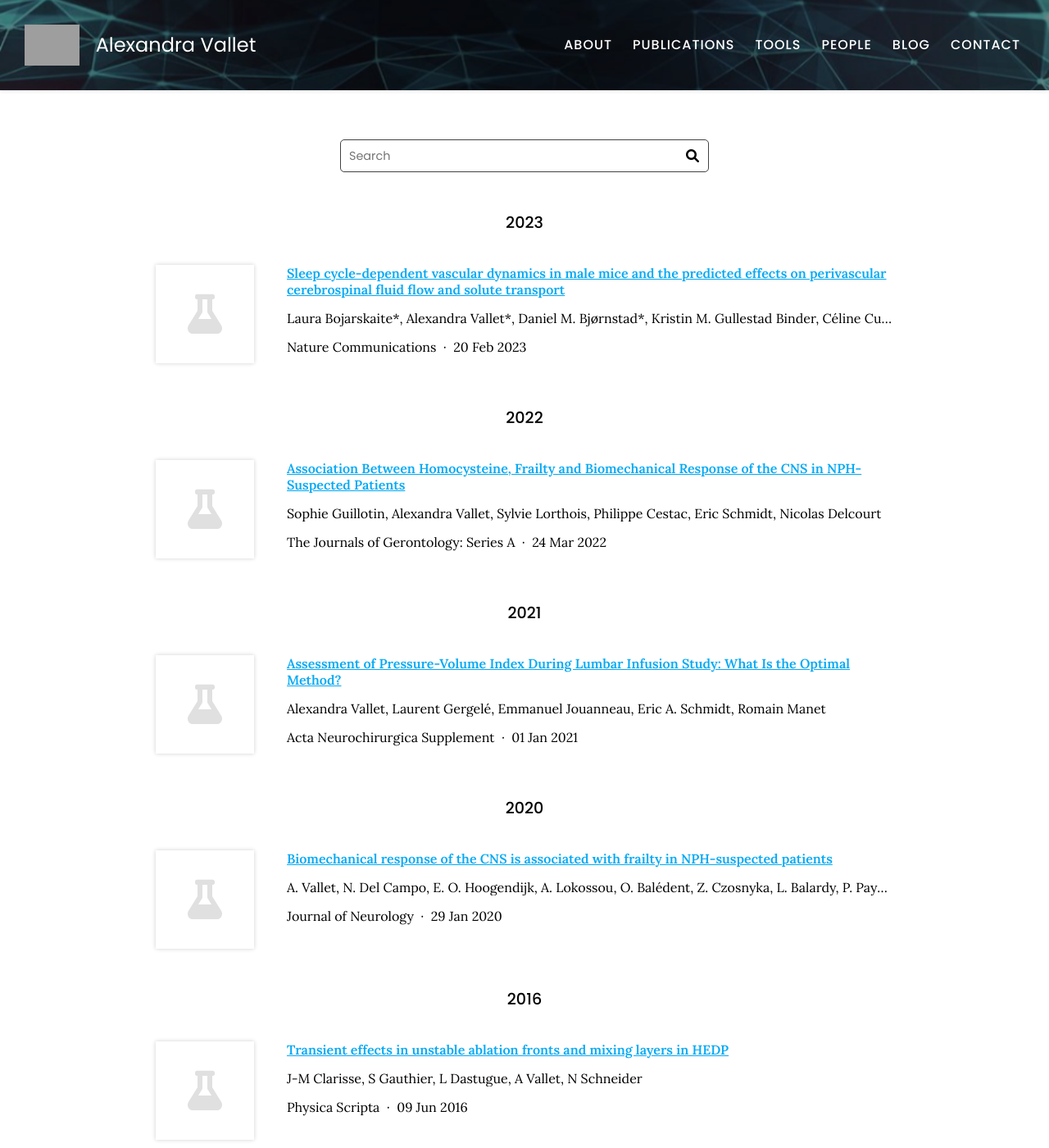
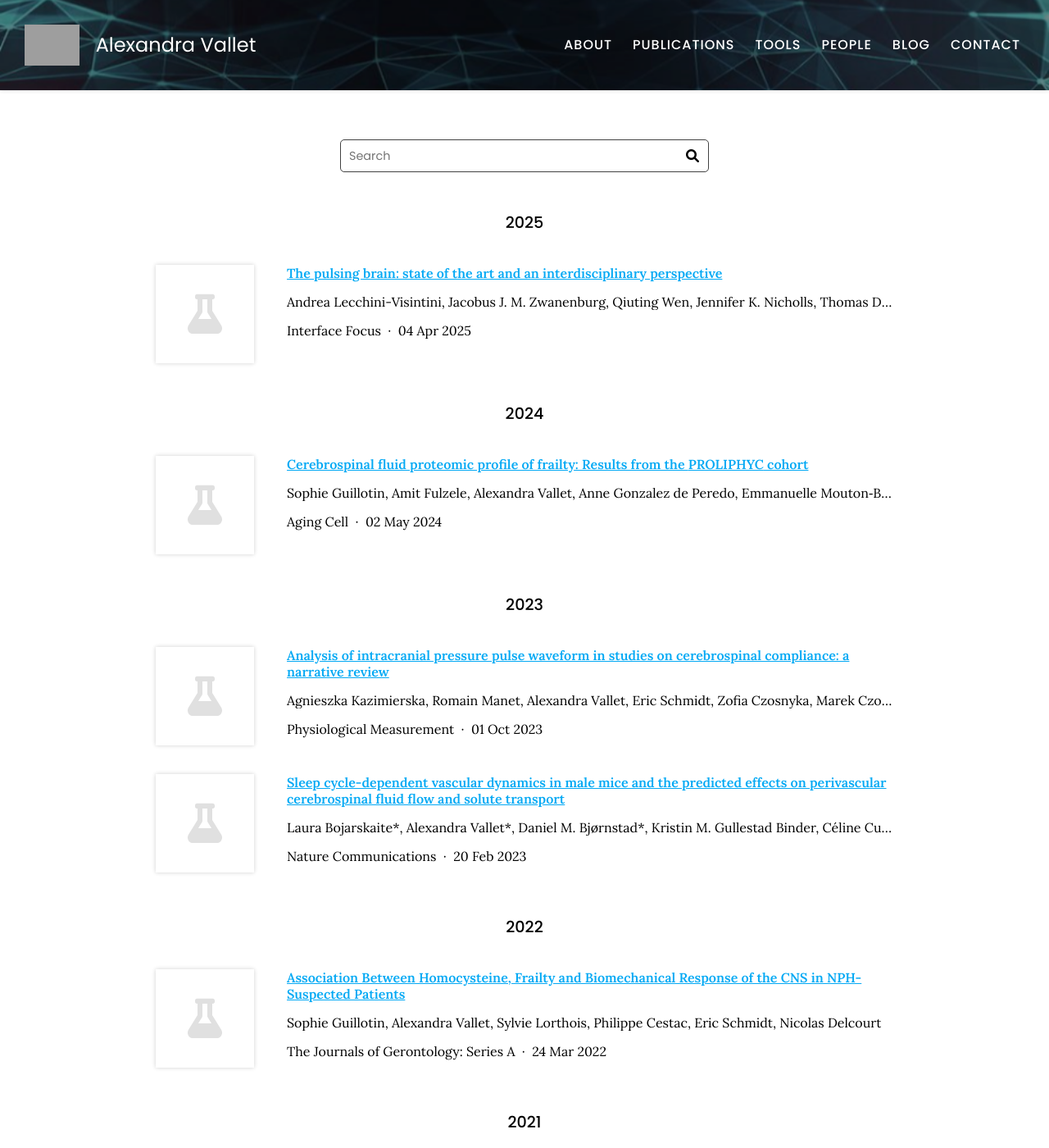
Before and after one commit to AlexandraVallet/vallet-research, a Jekyll site: the page built from publications/index.md, in a window 1280 px wide and 1400 px high. Shown: the whole window at 82% size. Built offline with Jekyll 4.4.1, drawn with Linux system fonts in a browser that asks for light colours; some of the changed text lies outside the part shown; grey boxes are pictures that could not be loaded.

Commit message:
Generate citations

```diff
--- a/_data/citations.yaml
+++ b/_data/citations.yaml
@@ -1,12 +1,27 @@
 # DO NOT EDIT, GENERATED AUTOMATICALLY FROM SOURCES.YAML (AND ELSEWHERE)
 # See https://github.com/greenelab/lab-website-template/wiki/Citations
 
+- id: doi:10.1088/1361-6579/ad0020
+  title: 'Analysis of intracranial pressure pulse waveform in studies on cerebrospinal
+    compliance: a narrative review'
+  authors:
+  - Agnieszka Kazimierska
+  - Romain Manet
+  - Alexandra Vallet
+  - Eric Schmidt
+  - Zofia Czosnyka
+  - Marek Czosnyka
+  - Magdalena Kasprowicz
+  publisher: Physiological Measurement
+  date: '2023-10-01'
+  link: https://doi.org/gs25rf
+  _cache: 2244d53cb73ccc4f254f0d6f5122fdf79faebd0899d268e0cc33da87ac9c6ad0
 - id: doi:10.1038/s41467-023-36643-5
   title: Sleep cycle-dependent vascular dynamics in male mice and the predicted effects
     on perivascular cerebrospinal fluid flow and solute transport
   authors:
-  - "Laura Bojarskaite*"
-  - "Alexandra Vallet*"
+  - Laura Bojarskaite*
+  - Alexandra Vallet*
   - "Daniel M. Bj\xF8rnstad*"
   - Kristin M. Gullestad Binder
   - "C\xE9line Cunen"
@@ -205,3 +220,62 @@
   date: '2011-08-01'
   link: https://doi.org/fdrz59
   _cache: 759a501597214db0684ef77791f9e0946e8633ad37b84f021ce609cb8f0a8bcd
+- id: doi:10.1111/acel.14168
+  title: 'Cerebrospinal fluid proteomic profile of frailty: Results from the <scp>PROLIPHYC</scp>
+    cohort'
+  authors:
+  - Sophie Guillotin
+  - Amit Fulzele
+  - Alexandra Vallet
+  - Anne Gonzalez de Peredo
+  - "Emmanuelle Mouton\u2010Barbosa"
+  - Philippe Cestac
+  - Sandrine Andrieu
+  - "Odile Burlet\u2010Schiltz"
+  - Nicolas Delcourt
+  - Eric Schmidt
+  publisher: Aging Cell
+  date: '2024-05-02'
+  link: https://doi.org/g9vp55
+  _cache: 9e77809c8a8c78d8ce52a5b491398d5ed862f7195ae4ae9650f7e8348b6df2f7
+- id: doi:10.1098/rsfs.2024.0058
+  title: 'The pulsing brain: state of the art and an interdisciplinary perspective'
+  authors:
+  - Andrea Lecchini-Visintini
+  - Jacobus J. M. Zwanenburg
+  - Qiuting Wen
+  - Jennifer K. Nicholls
+  - Thomas Desmidt
+  - Stefan Catheline
+  - Jatinder S. Minhas
+  - Chiara Robba
+  - Mariia Dvoriashyna
+  - Alexandra Vallet
+  - Jeffrey Bamber
+  - Mehmet Kurt
+  - Emma M. L. Chung
+  - Samantha Holdsworth
+  - Stephen J. Payne
+  publisher: Interface Focus
+  date: '2025-04-04'
+  link: https://doi.org/g9p48s
+  _cache: e7752e2bd6fc7b543a99062c95437afc42fb861a02a1b250635aa0cb9f1ea1e6
+- title: 'Assessment of CSF Dynamics Using Infusion Study: Tips and Tricks'
+  authors:
+  - Gianpaolo Jannelli
+  - Francesco Calvanese
+  - Alessandro Pirina
+  - "Laurent Gergel\xE9"
+  - Alexandra Vallet
+  - Giorgio Palandri
+  - Marek Czosnyka
+  - Zofia Czosnyka
+  - Romain Manet
+  publisher: World  Neurosurgery
+  date: ''
+  link: https://doi.org/10.1016/j.wneu.2024.05.131
+  tags:
+  - CSF
+  - infusion-test
+  - clinical
+  _cache: f947d1a6f6318479cfba0a8b72c62130d181ed62128fe9c52de72930273990bb
```
